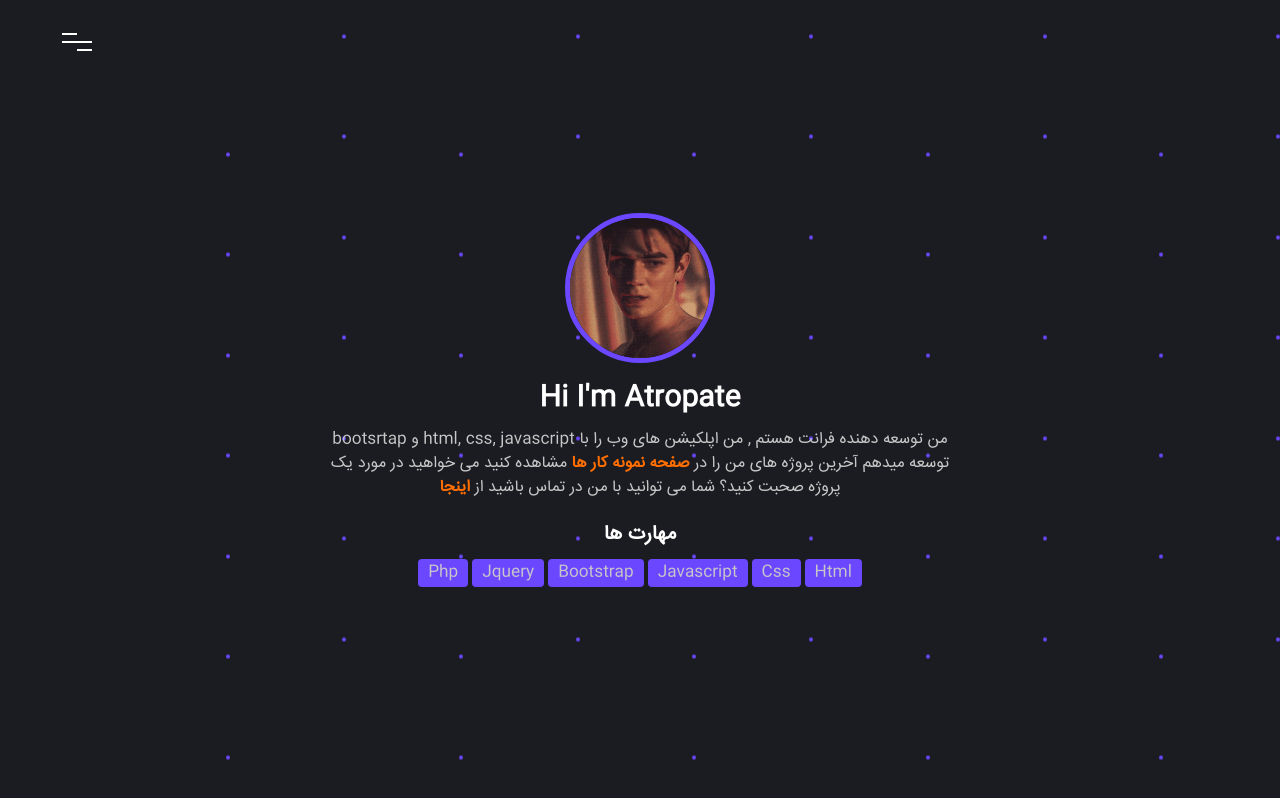
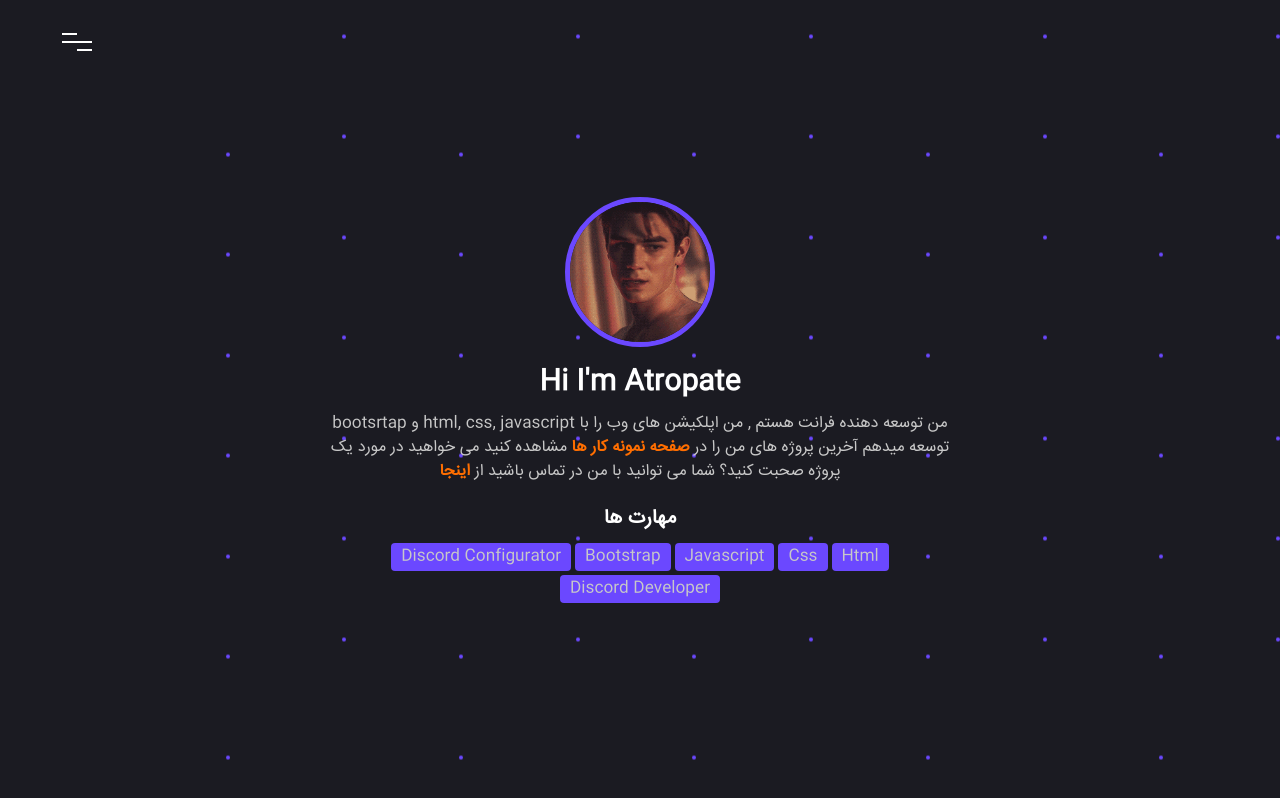
Before and after one commit to Atro-cod/page, a plain HTML site: page index.html in a window 1280 px wide. Drawn offline with Linux system fonts and the light colour scheme; files whose address does not match are found by name.

Commit message:
Update index.html

```diff
--- a/index.html
+++ b/index.html
@@ -79,8 +79,8 @@
             <div class="skill-item">css</div>
             <div class="skill-item">javascript</div>
             <div class="skill-item">bootstrap</div>
-            <div class="skill-item">jquery</div>
-            <div class="skill-item">php</div>
+            <div class="skill-item">Discord configurator</div>
+            <div class="skill-item">discord developer</div>
           </div>
         </div>
       </div>
```
